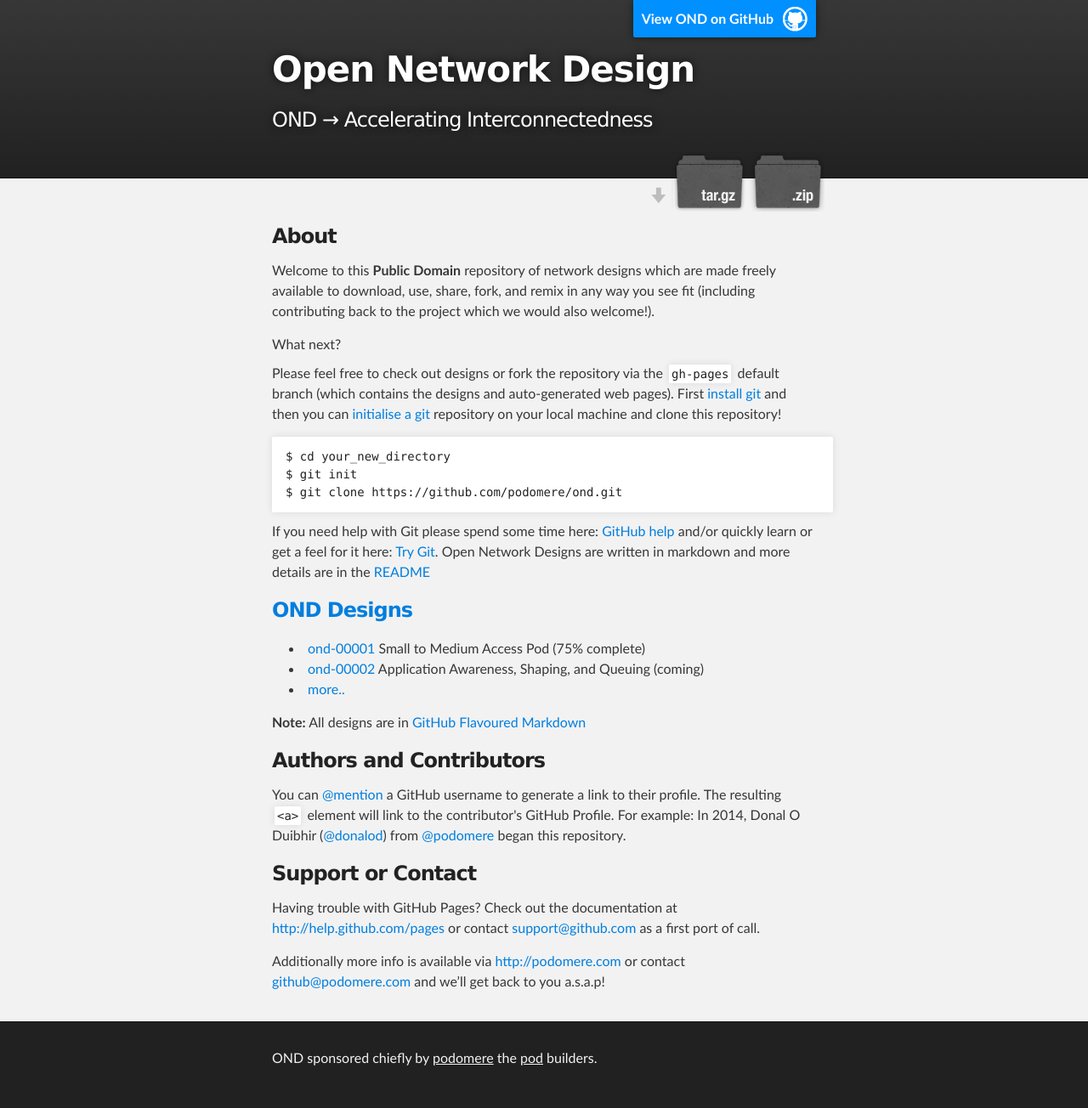
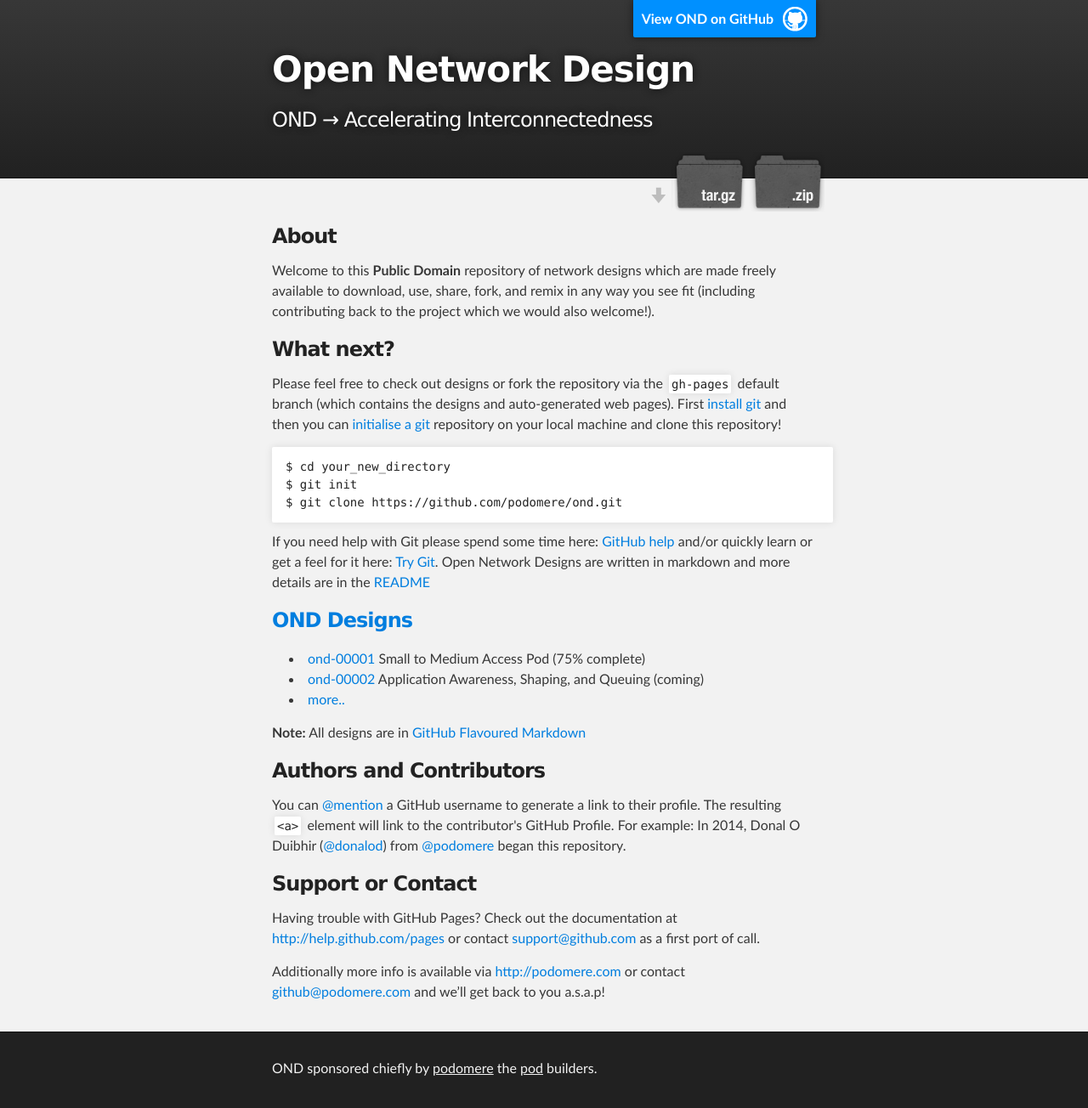
Before and after one commit to podomere/ond, a Jekyll site: the page index.html, which Jekyll copies as it is, in a window 1280 px wide. Shown: the whole page at 85% size. Built offline with Jekyll 4.4.1, drawn with Linux system fonts in a browser that asks for light colours.

Commit message:
Updating the index page to be clearer

```diff
--- a/index.html
+++ b/index.html
@@ -37,11 +37,11 @@
     <!-- MAIN CONTENT -->
     <div id="main_content_wrap" class="outer">
       <section id="main_content" class="inner">
-        <h3>
-<a name="welcome-to-ond-pages" class="anchor" href="#welcome-to-ond-pages"><span class="octicon octicon-link"></span></a>About</h3>
+
+<h3><a name="welcome-to-ond-pages" class="anchor" href="#welcome-to-ond-pages"><span class="octicon octicon-link"></span></a>About</h3>
 <p> Welcome to this <strong>Public Domain</strong> repository of network designs which are made freely available to download, use, share, fork, and remix in any way you see fit (including contributing back to the project which we would also welcome!).</p>
 
-<a name="whatnext-pages" class="anchor" href="#whatnext-pages"><span class="octicon octicon-link"></span></a>What next?</h3>
+<h3><a name="whatnext-pages" class="anchor" href="#whatnext-pages"><span class="octicon octicon-link"></span></a>What next?</h3>
 <p>Please feel free to check out designs or fork the repository via the <code>gh-pages</code> default branch (which contains the designs and auto-generated web pages). First <a href="https://help.github.com/articles/set-up-git">install git</a> and then you can <a href="https://help.github.com/articles/fetching-a-remote">initialise a git</a> repository on your local machine and clone this repository!</p>
 
 <pre><code>$ cd your_new_directory
```
